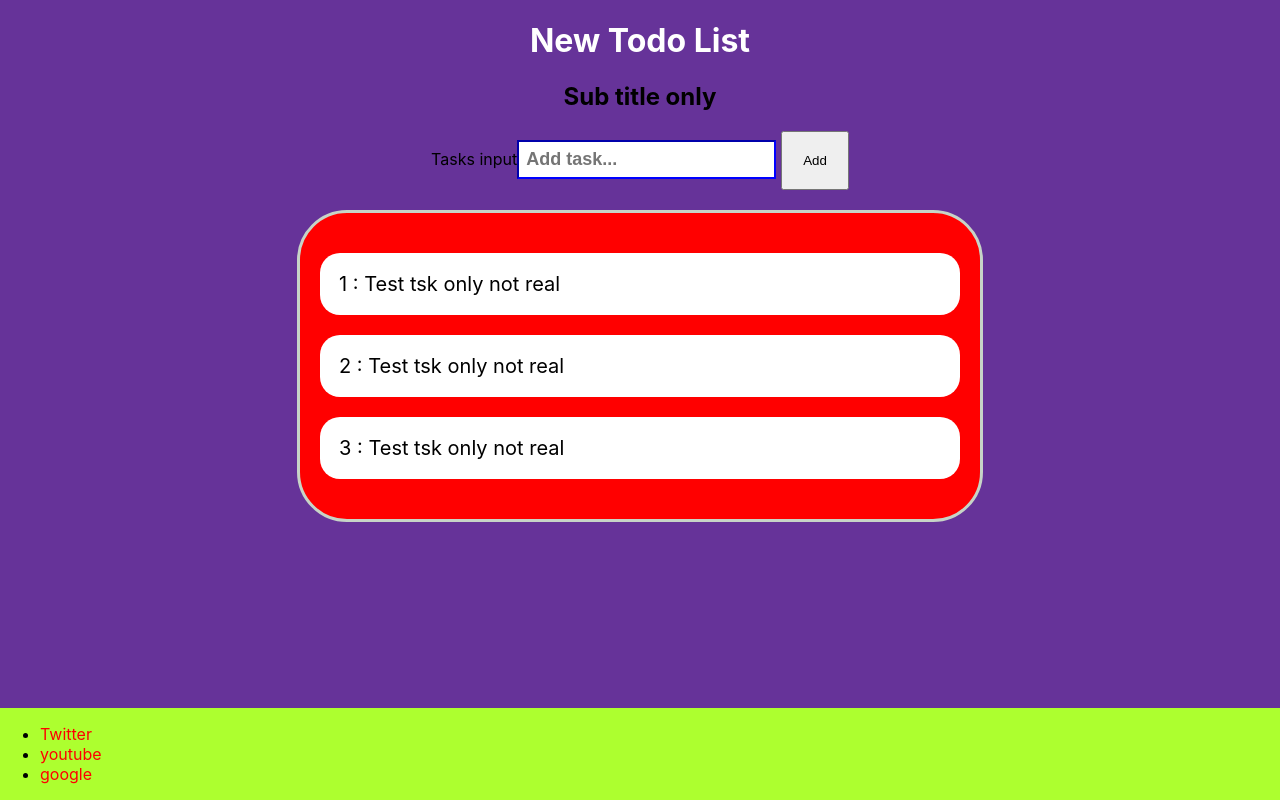
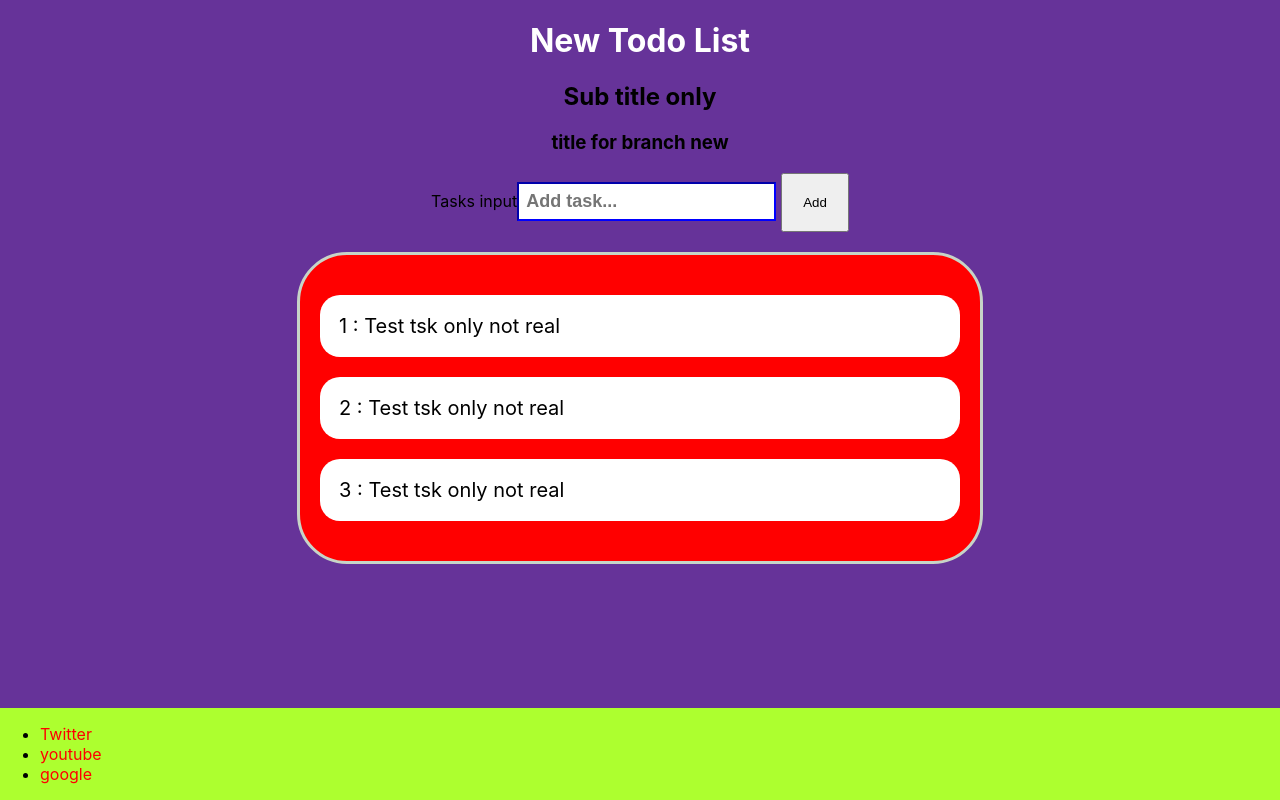
Before and after one commit to AhmadMBahattab/my-app, a React (Create React App) app: page / in a window 1280 px wide. Built offline with nearby package versions, Linux system fonts and the light colour scheme.

Commit message:
Second commit for branch new.

```diff
--- a/src/App.js
+++ b/src/App.js
@@ -23,6 +23,8 @@ function App() {
       <div className="App">
         <h1 style={{ color: "white" }}>New Todo List</h1>
         <h2>Sub title only </h2>
+
+        <h3> title for branch new </h3>
 
         <label>Tasks input</label>
         <input
```
